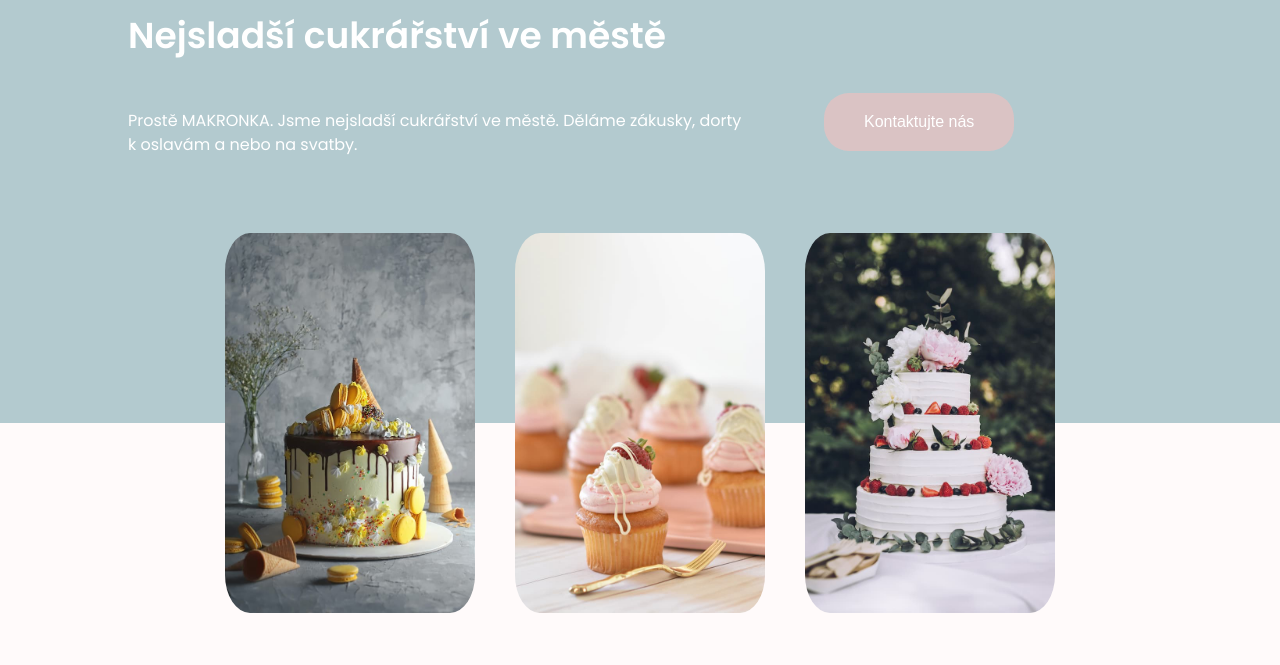
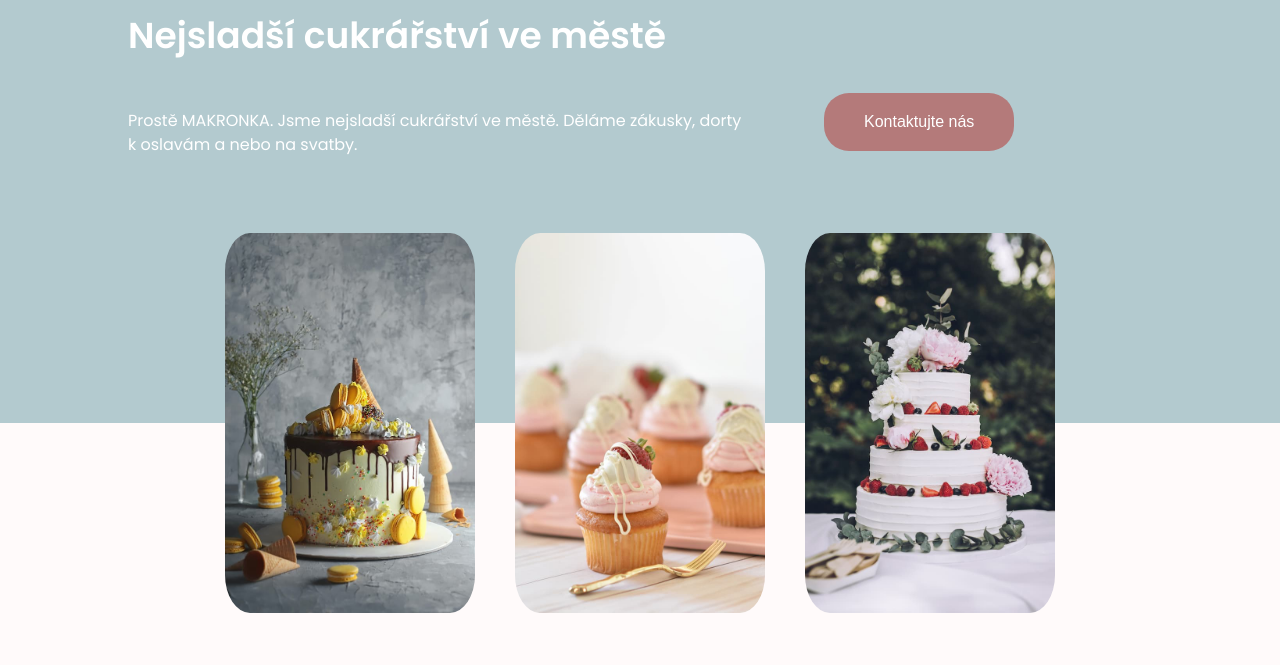
Before and after one commit to MarieJungova/makronka, a plain HTML site: page index.html in a window 1280 px wide. In both pictures the pointer is over the button 919 px from the left and 257 px from the top of the page. Shown: the part 135-800 px from the top of the page. Drawn offline with Linux system fonts and the light colour scheme.

Commit message:
ztmavení hover button

```diff
--- a/style.css
+++ b/style.css
@@ -82,7 +82,7 @@ h1 {
 }
 
 .button:hover {
-    background-color: #ebc1c1b7;
+    background-color: #b56d6ddc;
 }
 
 .description {
```
